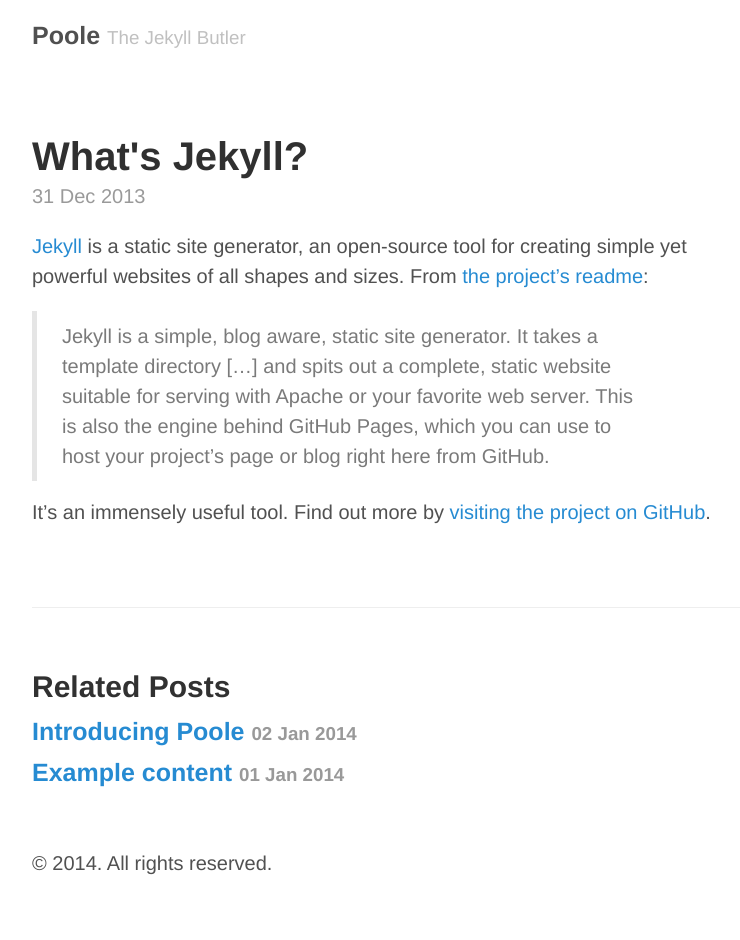
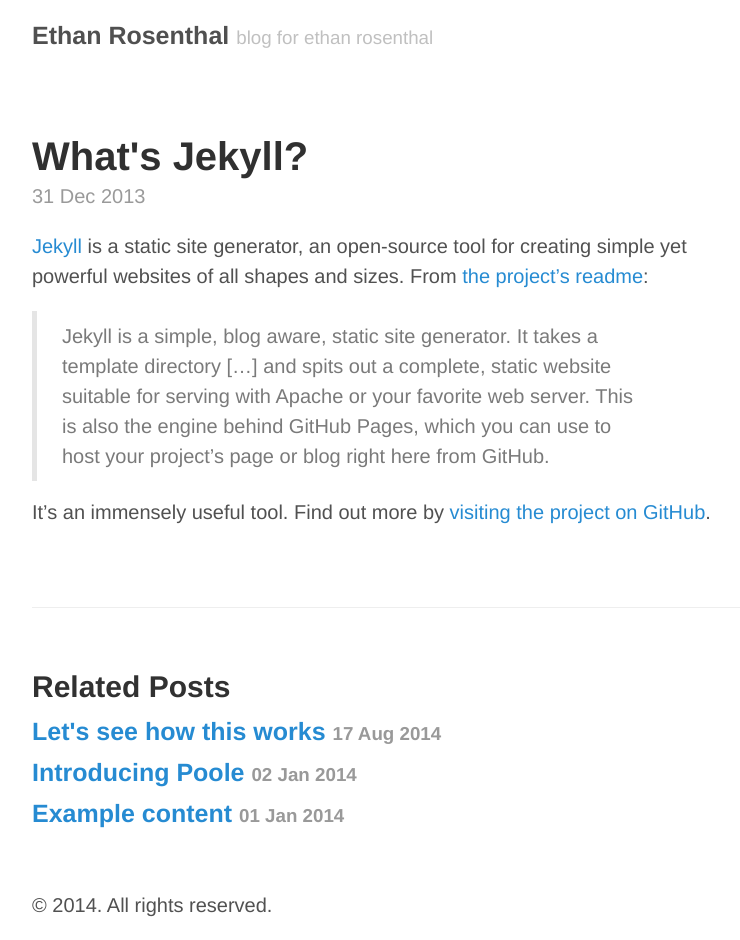
Before and after one commit to EthanRosenthal/blog, a Jekyll site: the page built from _posts/2013-12-31-whats-jekyll.md, in a window 1280 px wide. Shown: the whole page, without its empty margins (248-988 px from the left). Built offline with Jekyll 4.4.1, drawn with Linux system fonts in a browser that asks for light colours; Markdown is read by kramdown in place of the engine named in the settings; before the commit the page ends 900 px from its top, so only the background shows below that.

Commit message:
initial commit

```diff
--- a/_config.yml
+++ b/_config.yml
@@ -6,17 +6,22 @@ pygments:         true
 permalink:        pretty
 
 # Setup
-title:            Poole
-tagline:          The Jekyll Butler
-url:              http://getpoole.com
+title:            Ethan Rosenthal
+tagline:          blog for ethan rosenthal
+url:              http://ethanrosenthal.com
 paginate:         1
 baseurl:          /
 author:
-  name:           Mark Otto
-  url:            https://twitter.com/mdo
-  email:          markdotto@gmail.com
+  name:           Ethan Rosenthal
+  url:            https://twitter.com/eprosenthal
 
 # Custom vars
 version:          1.0.0
 github:
   repo:           https://github.com/poole/poole
+
+# Header links
+pages_list:
+  About: '/about/'
+  Archive: '/archive/'
+  Feed: '/atom.xml/'
--- /dev/null
+++ b/_posts/2014-08-17-testing.md
@@ -0,0 +1,10 @@
+---
+layout: post
+title: Let's see how this works
+---
+
+* One asterisk
+** Two asterisks
+-----
+Below the slashes
+-----
```
Also changed, not shown: 8 other files.
